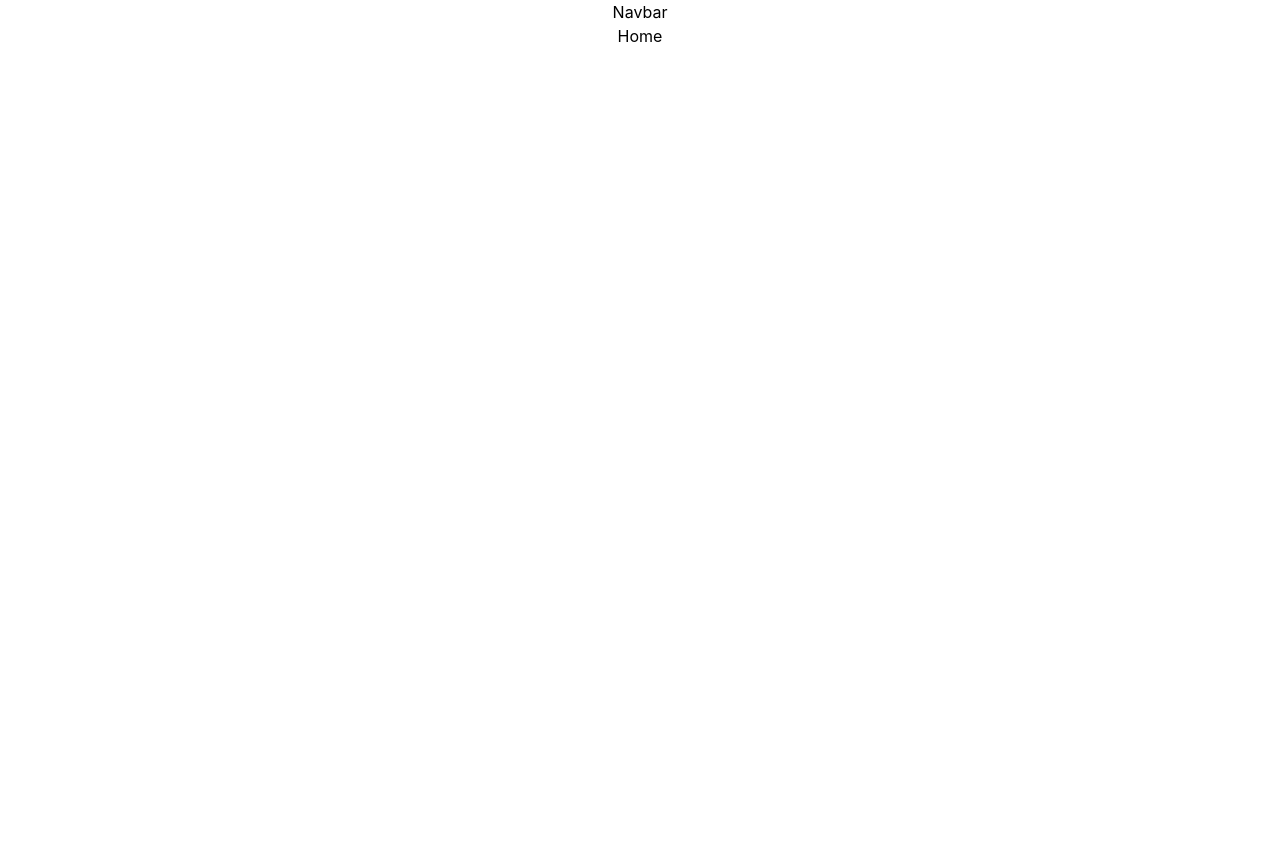
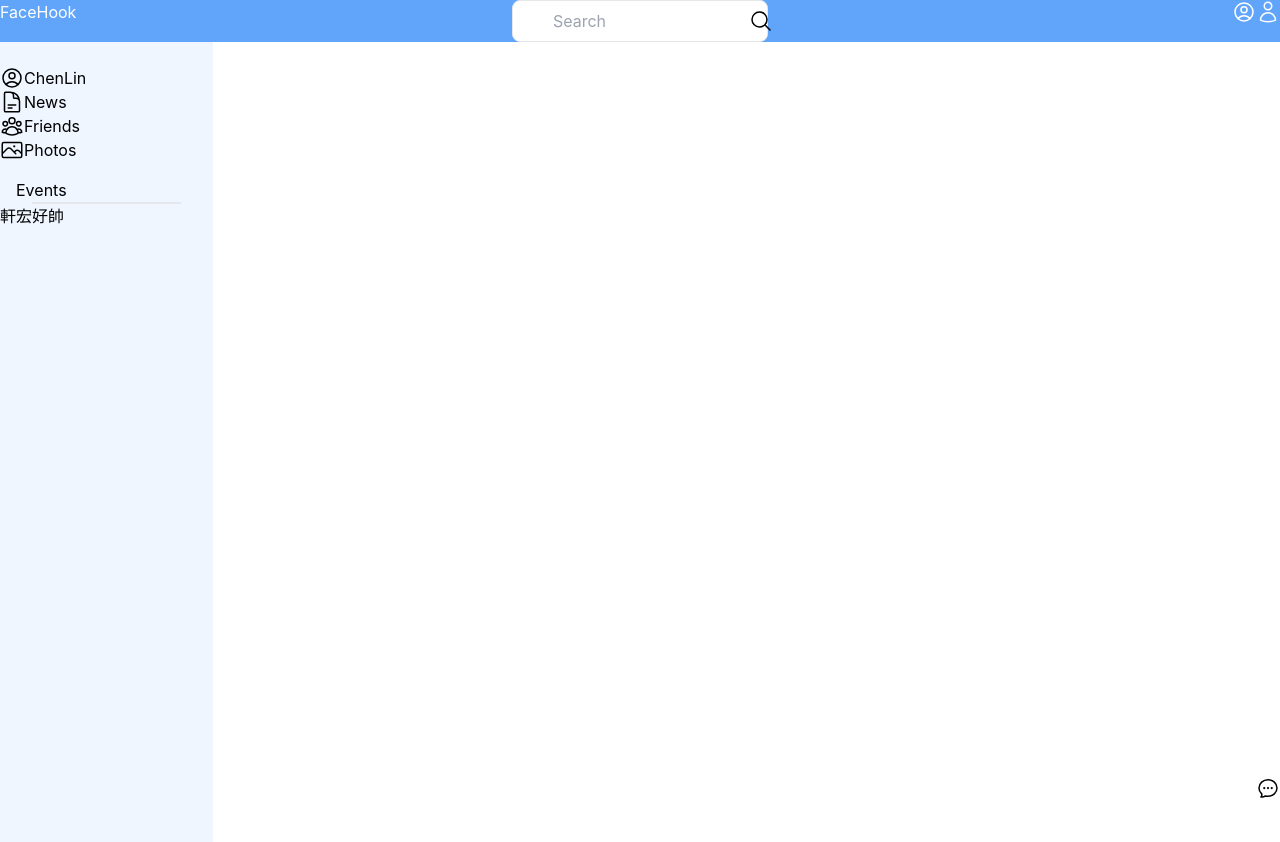
Before and after one commit to Bighsueh/FaceHook-Frontend, a React (Create React App) app: page / in a window 1280 px wide. Before the commit the page ends 800 px from the top, so only its background shows below. Built offline with nearby package versions, Linux system fonts and the light colour scheme.

Commit message:
add layout

```diff
--- a/src/App.tsx
+++ b/src/App.tsx
@@ -2,6 +2,8 @@ import React from 'react';
 import logo from './logo.svg';
 import { BrowserRouter, Route, Routes } from 'react-router-dom';
 import Navbar from './Component/Navbar'
+import Sidebox from './Component/Sidebox'
+import Chat from './Component/Chat'
 import Home from './Page/Home';
 import Profile from './Page/Profile';
 import './App.css';
@@ -25,6 +27,8 @@ function App() {
       </header> */}
       {/* <ContextProvider> */}
         <Navbar />
+        <Sidebox />
+        <Chat />
         <BrowserRouter>
           <Routes>
             <Route path="/" element={<Home />} />
--- /dev/null
+++ b/src/Component/Chat.tsx
@@ -0,0 +1,16 @@
+import React from 'react'
+
+function Chat() {
+  return (
+
+
+<div className='absolute bottom-0 right-0'>
+    <svg xmlns="http://www.w3.org/2000/svg" fill="none" viewBox="0 0 24 24" strokeWidth={1.5} stroke="currentColor" className="w-6 h-6">
+    <path strokeLinecap="round" strokeLinejoin="round" d="M8.625 12a.375.375 0 11-.75 0 .375.375 0 01.75 0zm0 0H8.25m4.125 0a.375.375 0 11-.75 0 .375.375 0 01.75 0zm0 0H12m4.125 0a.375.375 0 11-.75 0 .375.375 0 01.75 0zm0 0h-.375M21 12c0 4.556-4.03 8.25-9 8.25a9.764 9.764 0 01-2.555-.337A5.972 5.972 0 015.41 20.97a5.969 5.969 0 01-.474-.065 4.48 4.48 0 00.978-2.025c.09-.457-.133-.901-.467-1.226C3.93 16.178 3 14.189 3 12c0-4.556 4.03-8.25 9-8.25s9 3.694 9 8.25z" />
+    </svg>
+</div>
+
+    )
+}
+
+export default Chat
--- a/src/Component/Navbar.tsx
+++ b/src/Component/Navbar.tsx
@@ -2,7 +2,38 @@ import React from 'react'
 
 function Navbar() {
   return (
-    <div>Navbar</div>
+    <div className="grid grid-cols-3 bg-blue-400">
+      <div className="text-white text-left ">FaceHook</div>
+      <div className=' relative text-black text-center'>
+        <input type="text" placeholder="Search" className="pl-10 pr-4 py-2 w-64 border rounded-lg"/>
+        <div className="absolute inset-y-0 right-20 flex items-center ">
+        <svg xmlns="http://www.w3.org/2000/svg" fill="none" viewBox="0 0 24 24" strokeWidth={1.5} stroke="currentColor" className="w-6 h-6">
+        <path strokeLinecap="round" strokeLinejoin="round" d="M21 21l-5.197-5.197m0 0A7.5 7.5 0 105.196 5.196a7.5 7.5 0 0010.607 10.607z" />
+        </svg>
+
+        </div>
+      </div>
+      <div className='text-white ml-auto flex'>
+        <div>
+        <svg xmlns="http://www.w3.org/2000/svg" fill="none" viewBox="0 0 24 24" strokeWidth={1.5} stroke="currentColor" className="w-6 h-6">
+        <path strokeLinecap="round" strokeLinejoin="round" d="M17.982 18.725A7.488 7.488 0 0012 15.75a7.488 7.488 0 00-5.982 2.975m11.963 0a9 9 0 10-11.963 0m11.963 0A8.966 8.966 0 0112 21a8.966 8.966 0 01-5.982-2.275M15 9.75a3 3 0 11-6 0 3 3 0 016 0z" />
+        </svg>
+
+        </div>
+        <div>
+          <svg xmlns="http://www.w3.org/2000/svg" fill="none" viewBox="0 0 24 24" strokeWidth={1.5} stroke="currentColor" className="w-6 h-6">
+            <path strokeLinecap="round" strokeLinejoin="round" d="M15.75 6a3.75 3.75 0 11-7.5  0 3.75 3.75 0 017.5 0zM4.501 20.118a7.5 7.5 0 0114.998 0A17.933 17.933 0 0112 21.75c-2.676 0-5.216-.584-7.499-1.632z" />
+          </svg>
+        </div>
+      </div>
+
+      </div>
+
+
+
+
+
+
   )
 }
 
--- /dev/null
+++ b/src/Component/Sidebox.tsx
@@ -0,0 +1,51 @@
+import React from 'react'
+
+function Sidebox() {
+  const noDot={
+    listStyle: "none"
+  }
+  return (
+
+      <div className='pt-6 w-1/6 bg-blue-50 h-screen'>
+        <li style={noDot} className=''>
+          <ul className='flex ChenLin'>
+            <svg xmlns="http://www.w3.org/2000/svg" fill="none" viewBox="0 0 24 24" strokeWidth={1.5} stroke="currentColor" className="w-6 h-6">
+            <path strokeLinecap="round" strokeLinejoin="round" d="M17.982 18.725A7.488 7.488 0 0012 15.75a7.488 7.488 0 00-5.982 2.975m11.963 0a9 9 0 10-11.963 0m11.963 0A8.966 8.966 0 0112 21a8.966 8.966 0 01-5.982-2.275M15 9.75a3 3 0 11-6 0 3 3 0 016 0z" />
+            </svg>  ChenLin</ul>
+          <ul className='flex News'>
+            <svg xmlns="http://www.w3.org/2000/svg" fill="none" viewBox="0 0 24 24" strokeWidth={1.5} stroke="currentColor" className="w-6 h-6">
+            <path strokeLinecap="round" strokeLinejoin="round" d="M19.5 14.25v-2.625a3.375 3.375 0 00-3.375-3.375h-1.5A1.125 1.125 0 0113.5 7.125v-1.5a3.375 3.375 0 00-3.375-3.375H8.25m0 12.75h7.5m-7.5 3H12M10.5 2.25H5.625c-.621 0-1.125.504-1.125 1.125v17.25c0 .621.504 1.125 1.125 1.125h12.75c.621 0 1.125-.504 1.125-1.125V11.25a9 9 0 00-9-9z" />
+            </svg>News</ul>
+          <ul className='flex Friends'>
+            <svg xmlns="http://www.w3.org/2000/svg" fill="none" viewBox="0 0 24 24" strokeWidth={1.5} stroke="currentColor" className="w-6 h-6">
+            <path strokeLinecap="round" strokeLinejoin="round" d="M18 18.72a9.094 9.094 0 003.741-.479 3 3 0 00-4.682-2.72m.94 3.198l.001.031c0 .225-.012.447-.037.666A11.944 11.944 0 0112 21c-2.17 0-4.207-.576-5.963-1.584A6.062 6.062 0 016 18.719m12 0a5.971 5.971 0 00-.941-3.197m0 0A5.995 5.995 0 0012 12.75a5.995 5.995 0 00-5.058 2.772m0 0a3 3 0 00-4.681 2.72 8.986 8.986 0 003.74.477m.94-3.197a5.971 5.971 0 00-.94 3.197M15 6.75a3 3 0 11-6 0 3 3 0 016 0zm6 3a2.25 2.25 0 11-4.5 0 2.25 2.25 0 014.5 0zm-13.5 0a2.25 2.25 0 11-4.5 0 2.25 2.25 0 014.5 0z" />
+            </svg>Friends</ul>
+          <ul className='flex Photos'>
+            <svg xmlns="http://www.w3.org/2000/svg" fill="none" viewBox="0 0 24 24" strokeWidth={1.5} stroke="currentColor" className="w-6 h-6">
+            <path strokeLinecap="round" strokeLinejoin="round" d="M2.25 15.75l5.159-5.159a2.25 2.25 0 013.182 0l5.159 5.159m-1.5-1.5l1.409-1.409a2.25 2.25 0 013.182 0l2.909 2.909m-18 3.75h16.5a1.5 1.5 0 001.5-1.5V6a1.5 1.5 0 00-1.5-1.5H3.75A1.5 1.5 0 002.25 6v12a1.5 1.5 0 001.5 1.5zm10.5-11.25h.008v.008h-.008V8.25zm.375 0a.375.375 0 11-.75 0 .375.375 0 01.75 0z" />
+            </svg>Photos</ul>
+        </li>
+
+
+
+
+
+      <div className='ml-4 pt-4 flex'>Events</div>
+      <div className="ml-8 mr-8 border border-10 border-black-400"></div>
+      <div className='text flex'>軒宏好帥</div>
+
+
+
+
+
+      </div>
+
+
+
+
+
+
+  )
+}
+
+export default Sidebox
--- a/src/Page/Home.tsx
+++ b/src/Page/Home.tsx
@@ -2,7 +2,9 @@ import React from 'react'
 
 function Home() {
   return (
-    <div>Home</div>
+    <div>
+
+    </div>
   )
 }
 
```
